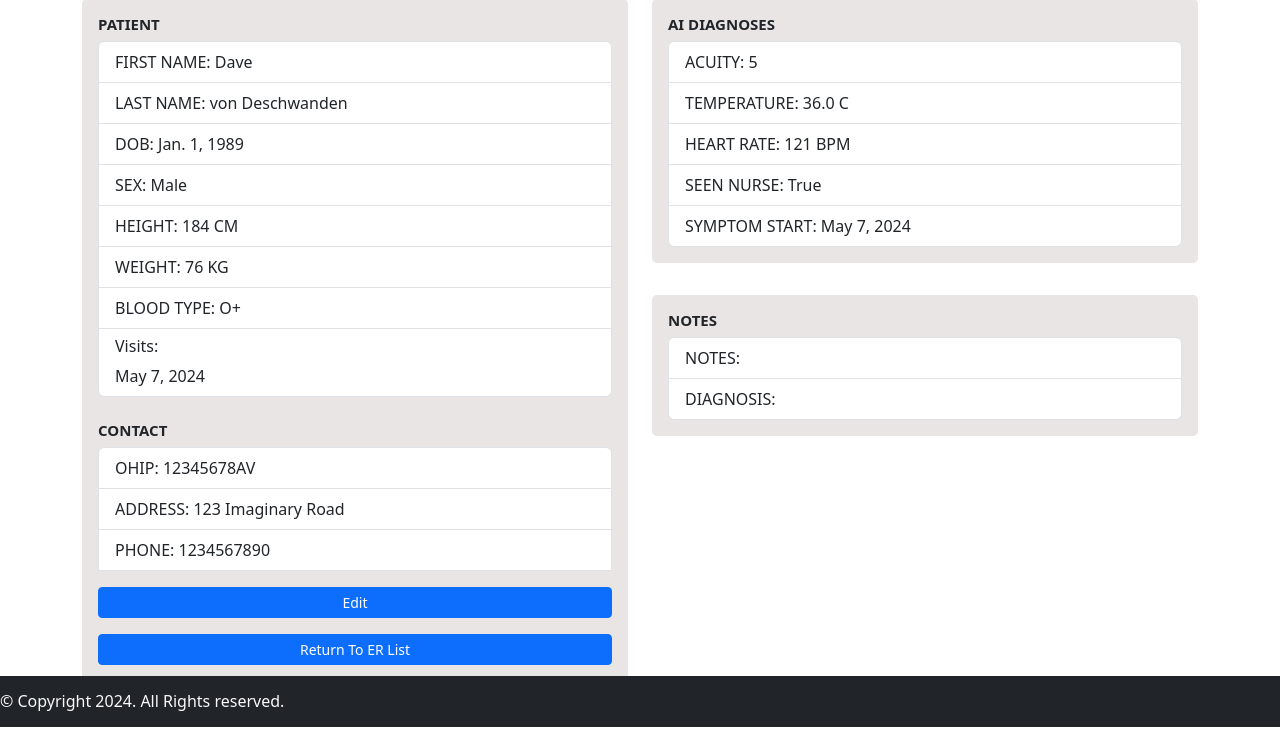
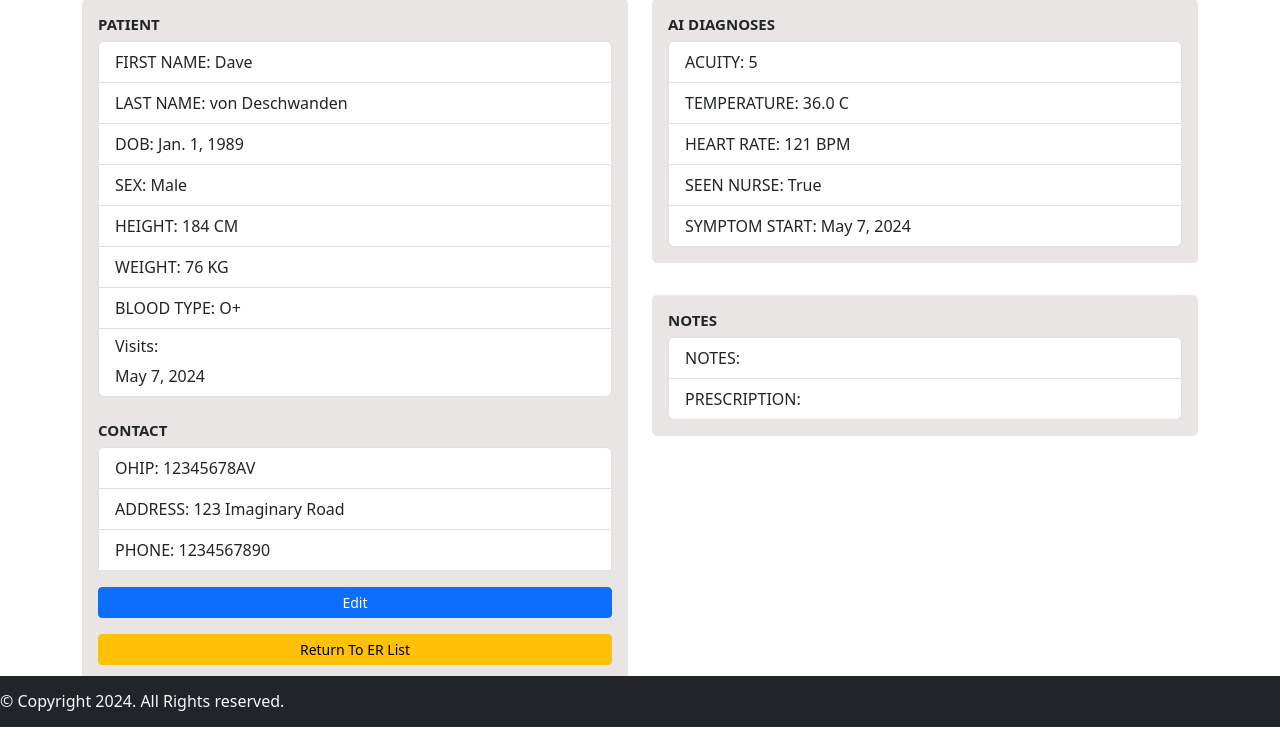
Before and after one commit to deschi0000/cs50web_capstone, a Django app: page /patientinfo/1 in a window 1280 px wide. Shown: the part 73-818 px from the top of the page. Run offline with Django 4.2, Linux system fonts and the light colour scheme; data comes from the database, SQL or seed files in the repository; some libraries are stand-ins or nearby versions.

Commit message:
change to warning colour

```diff
--- a/medicAI/templates/medicAI/patientinfo.html
+++ b/medicAI/templates/medicAI/patientinfo.html
@@ -31,7 +31,7 @@
                         <li class="list-group-item">ADDRESS: {{ patient.address }}</li>
                         <li class="list-group-item">PHONE: {{ patient.phone_number }}</li>
                     <a href="{% url 'editpatientinfo' patient_id=patient.id %}" class="btn btn-primary btn-sm" style="margin-top: 1rem;"><i class="fas fa-pencil-alt"></i> Edit</a>
-                    <a href="{% url 'patientlist' %}" class="btn btn-primary btn-sm" style="margin-top: 1rem;"><i class="fas fa-chevron-left"></i> Return To ER List</a>
+                    <a href="{% url 'patientlist' %}" class="btn btn-warning btn-sm" style="margin-top: 1rem;"><i class="fas fa-chevron-left"></i> Return To ER List</a>
 
                 </div>
             </div>
@@ -58,7 +58,7 @@
                     <h5 class="card-title" style="font-size: 15px; font-weight: bold;">NOTES</h5>
                     <ul class="list-group">
                         <li class="list-group-item">NOTES:</li>
-                        <li class="list-group-item">DIAGNOSIS:</li>
+                        <li class="list-group-item">PRESCRIPTION:</li>
                     </ul>
                 </div>
             </div>
```
